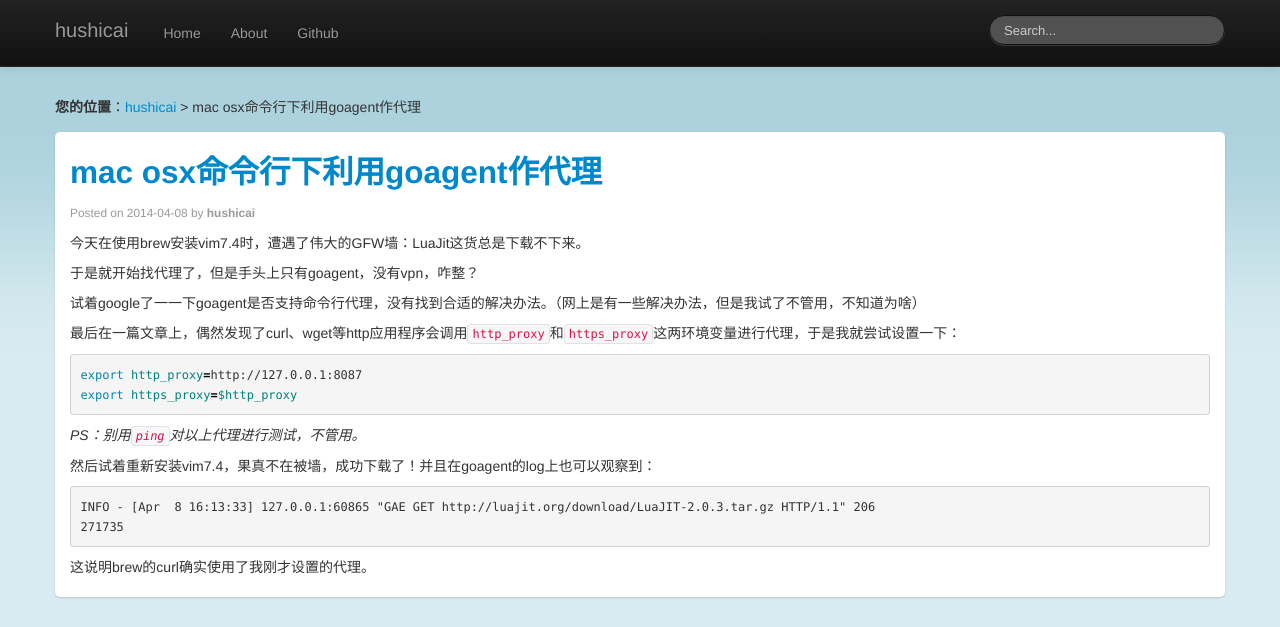
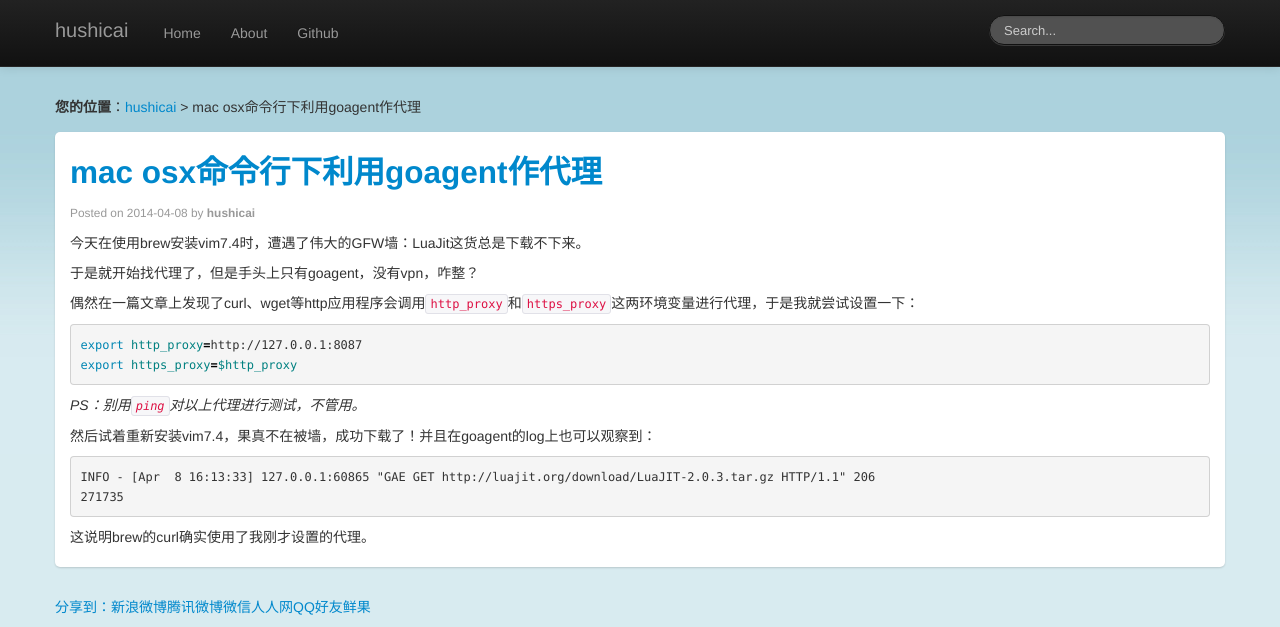
Before and after one commit to hushicai/hushicai.github.io, a Jekyll site: the page built from _posts/2014-04-08-mac-osx-ming-ling-xing-xia-li-yong-goagent-zuo-dai-li.md, in a window 1280 px wide, cut to the strip 0-627 px from the top of the page. Built offline with Jekyll 4.4.1, drawn with Linux system fonts in a browser that asks for light colours; nearby versions of some CDN libraries; Markdown is read by kramdown in place of the engine named in the settings; a script that is not in the unit is left out; comment, search, counter and statistics services are not loaded.

Commit message:
new post

````diff
--- a/_posts/2014-04-08-mac-osx-ming-ling-xing-xia-li-yong-goagent-zuo-dai-li.md
+++ b/_posts/2014-04-08-mac-osx-ming-ling-xing-xia-li-yong-goagent-zuo-dai-li.md
@@ -15,9 +15,7 @@ description: ""
 
 于是就开始找代理了，但是手头上只有goagent，没有vpn，咋整？
 
-试着google了一一下goagent是否支持命令行代理，没有找到合适的解决办法。（网上是有一些解决办法，但是我试了不管用，不知道为啥）
-
-最后在一篇文章上，偶然发现了curl、wget等http应用程序会调用`http_proxy`和`https_proxy`这两环境变量进行代理，于是我就尝试设置一下：
+偶然在一篇文章上发现了curl、wget等http应用程序会调用`http_proxy`和`https_proxy`这两环境变量进行代理，于是我就尝试设置一下：
 
 ```bash
 export http_proxy=http://127.0.0.1:8087
````
